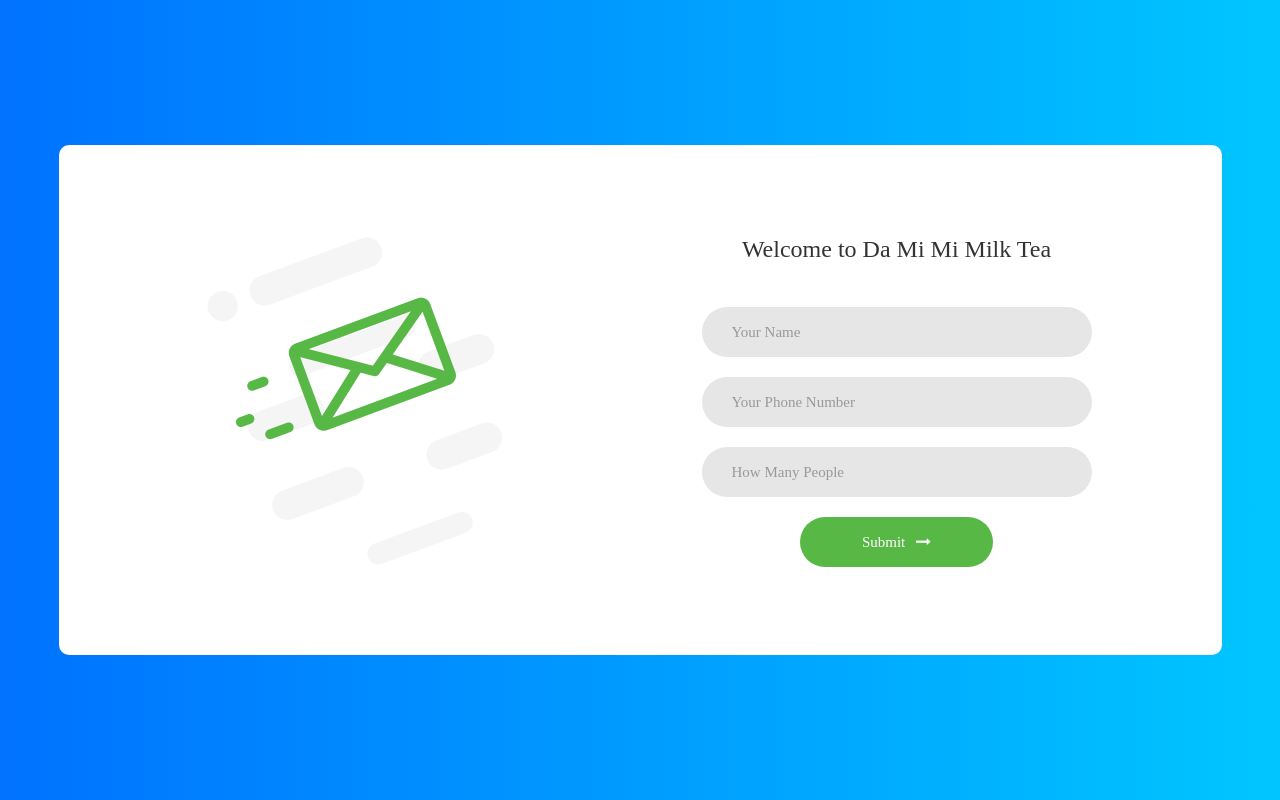
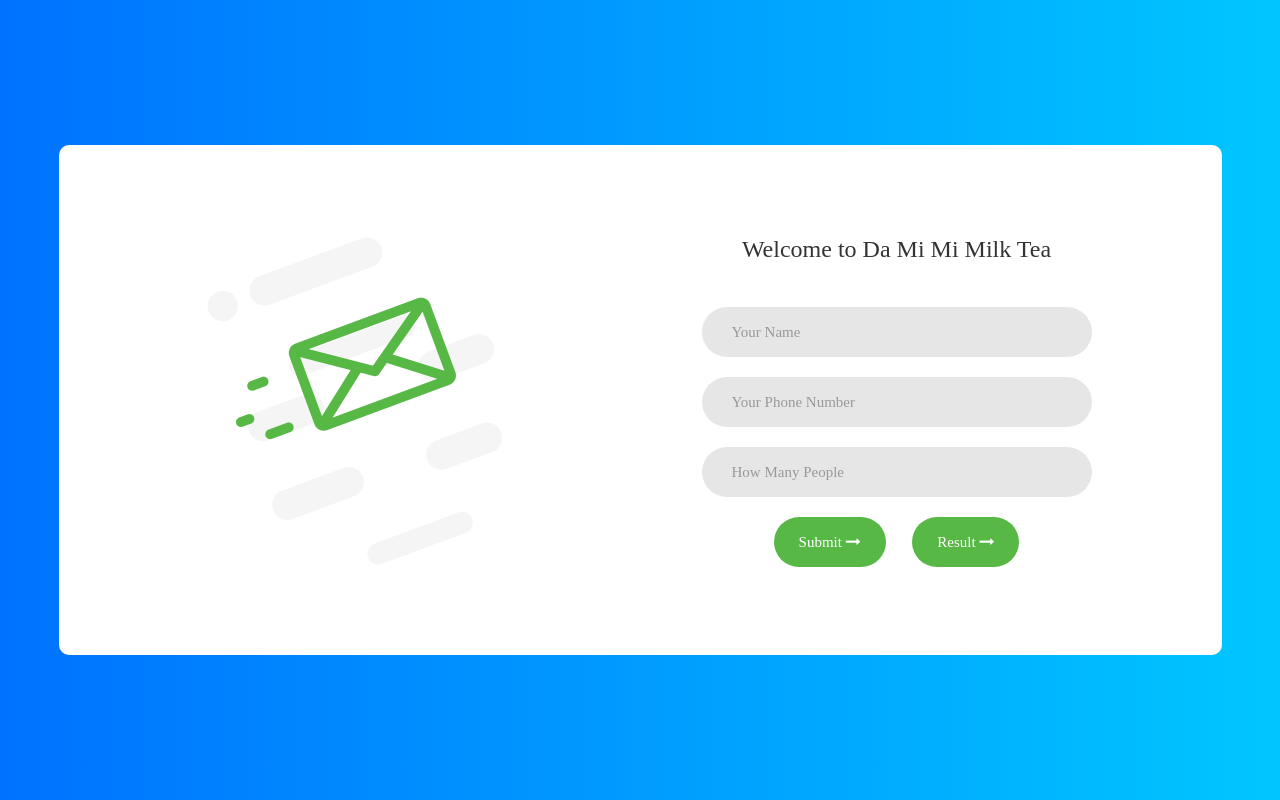
Before and after one commit to sj1456/mywaitfree, a Django app: page /mywaitfree/ in a window 1280 px wide. Run offline with Django 3.2, Linux system fonts and the light colour scheme; some libraries are stand-ins or nearby versions; some web fonts are replaced.

Commit message:
Add a result button to the homepage to help show the current list directly

```diff
--- a/mywaitfree/static/mwf/css/main.css
+++ b/mywaitfree/static/mwf/css/main.css
@@ -274,7 +274,7 @@ textarea.input1 + .shadow-input1 {
 }
 
 .contact1-form-btn {
-  min-width: 193px;
+  min-width: 100px;
   height: 50px;
   border-radius: 25px;
   background: #57b846;
@@ -298,6 +298,7 @@ textarea.input1 + .shadow-input1 {
 }
 
 .contact1-form-btn i {
+  width: 50%
   margin-left: 7px;
 
   -webkit-transition: all 0.4s;
--- a/mywaitfree/static/mywaitfree/css/main.css
+++ b/mywaitfree/static/mywaitfree/css/main.css
@@ -136,14 +136,14 @@ iframe {
 [ Table ]*/
 
 .limiter {
-  width: 1366px;
+  width: 100%;
   margin: 0 auto;
 }
 
 .container-table100 {
   width: 100%;
   min-height: 100vh;
-  background: #fff;
+  background: -webkit-linear-gradient(left, #0072ff, #00c6ff);
 
   display: -webkit-box;
   display: -webkit-flex;
@@ -235,7 +235,7 @@ th, td {
   color: #fff;
   line-height: 1.4;
 
-  background-color: #6c7ae0;
+  background-color: #57b846;
 }
 
 .table100.ver1 td {
--- a/mywaitfree/templates/mywaitfree/res.html
+++ b/mywaitfree/templates/mywaitfree/res.html
@@ -2,11 +2,11 @@
 <!DOCTYPE html>
 <html lang="en">
 <head>
-	<title>Table V04</title>
+	<title>Waiting List</title>
 	<meta charset="UTF-8">
 	<meta name="viewport" content="width=device-width, initial-scale=1">
 <!--===============================================================================================-->
-	<link rel="icon" type="image/png" href="images/icons/favicon.ico"/>
+	<link rel="icon" type="image/png" href="{% static 'mywaitfree/images/icons/favicon.ico' %}"/>
 <!--===============================================================================================-->
 	<link rel="stylesheet" type="text/css" href="{% static 'mywaitfree/vendor/bootstrap/css/bootstrap.min.css' %}">
 <!--===============================================================================================-->
--- a/mywaitfree/templates/name.html
+++ b/mywaitfree/templates/name.html
@@ -2,7 +2,7 @@
 <!DOCTYPE html>
 <html lang="en">
 <head>
-	<title>Contact V1</title>
+	<title>Welcome!</title>
 	<meta charset="UTF-8">
 	<meta name="viewport" content="width=device-width, initial-scale=1">
 <!--===============================================================================================-->
@@ -49,6 +49,13 @@
 							<i class="fa fa-long-arrow-right" aria-hidden="true"></i>
 						</span>
 					</button>
+					&nbsp;&nbsp;&nbsp;&nbsp;&nbsp;&nbsp;
+					<button class="contact1-form-btn" id="fulllist">
+						<span>
+							Result
+							<i class="fa fa-long-arrow-right" aria-hidden="true"></i>
+						</span>
+					</button>
 				</div>
  			</form>
 		</div>
@@ -60,7 +67,6 @@
 <!--===============================================================================================-->
 	<script src="{% static 'mwf/vendor/jquery/jquery-3.2.1.min.js' %}"></script>
 <!--===============================================================================================-->
-	<script src="{% static 'mwf/vendor/bootstrap/js/popper.js' %}"></script>
 	<script src="{% static 'mwf/vendor/bootstrap/js/bootstrap.min.js' %}"></script>
 <!--===============================================================================================-->
 	<script src="{% static 'mwf/vendor/select2/select2.min.js' %}"></script>
@@ -82,6 +88,12 @@
   gtag('config', 'UA-23581568-13');
 </script>
 
+<script type="text/javascript">
+    document.getElementById("fulllist").onclick = function () {
+        location.href = "{% url 'results' %}";
+    };
+</script>
+
 <!--===============================================================================================-->
 	<script src="{% static 'mwf/js/main.js' %}"></script>
 
--- a/mywaitfree/views.py
+++ b/mywaitfree/views.py
@@ -1,6 +1,4 @@
 from django.shortcuts import render
-
-# Create your views here.
 from django.http import HttpResponse, HttpResponseRedirect
 from .models import Guest
 from django.template import loader
```
Also changed, not shown: db.sqlite3, mywaitfree/forms.py (line endings or trailing spaces), mywaitfree/templates/mywaitfree/thanks.html (line endings or trailing spaces), 3 other files.
